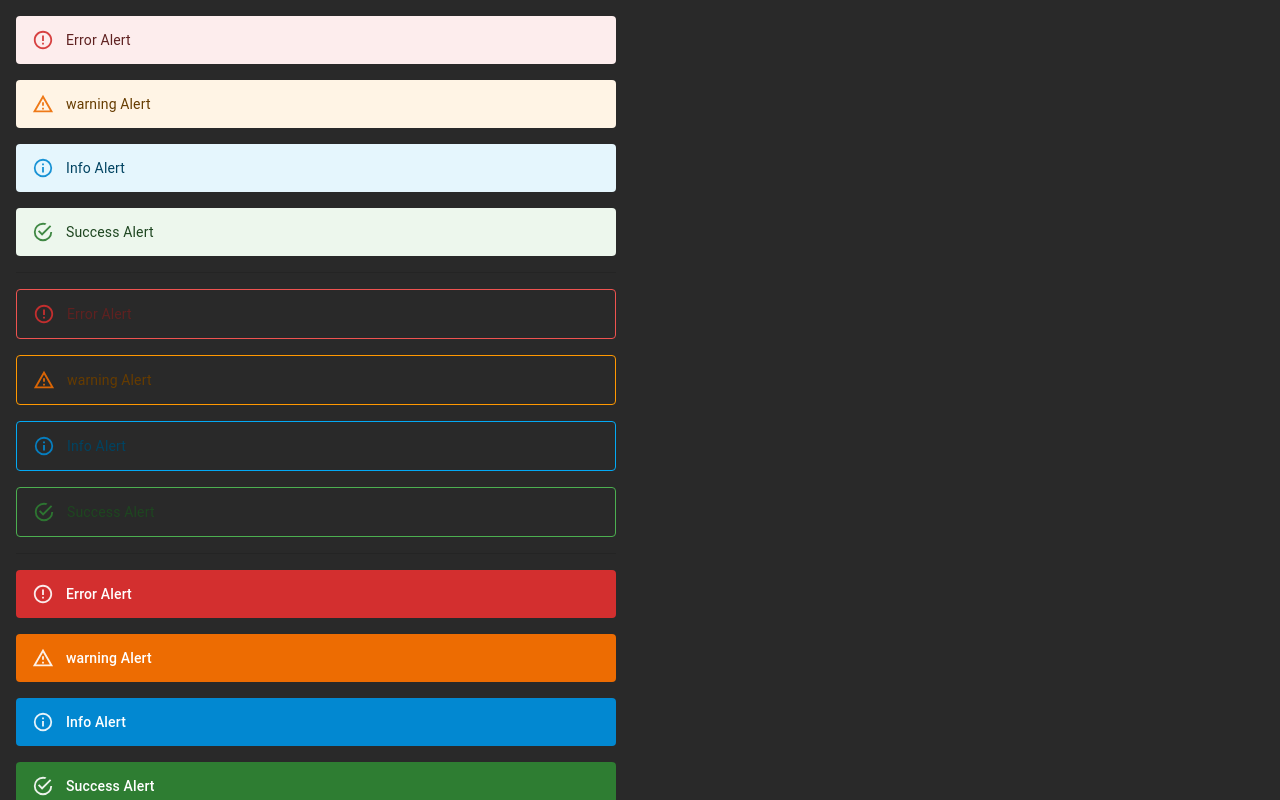
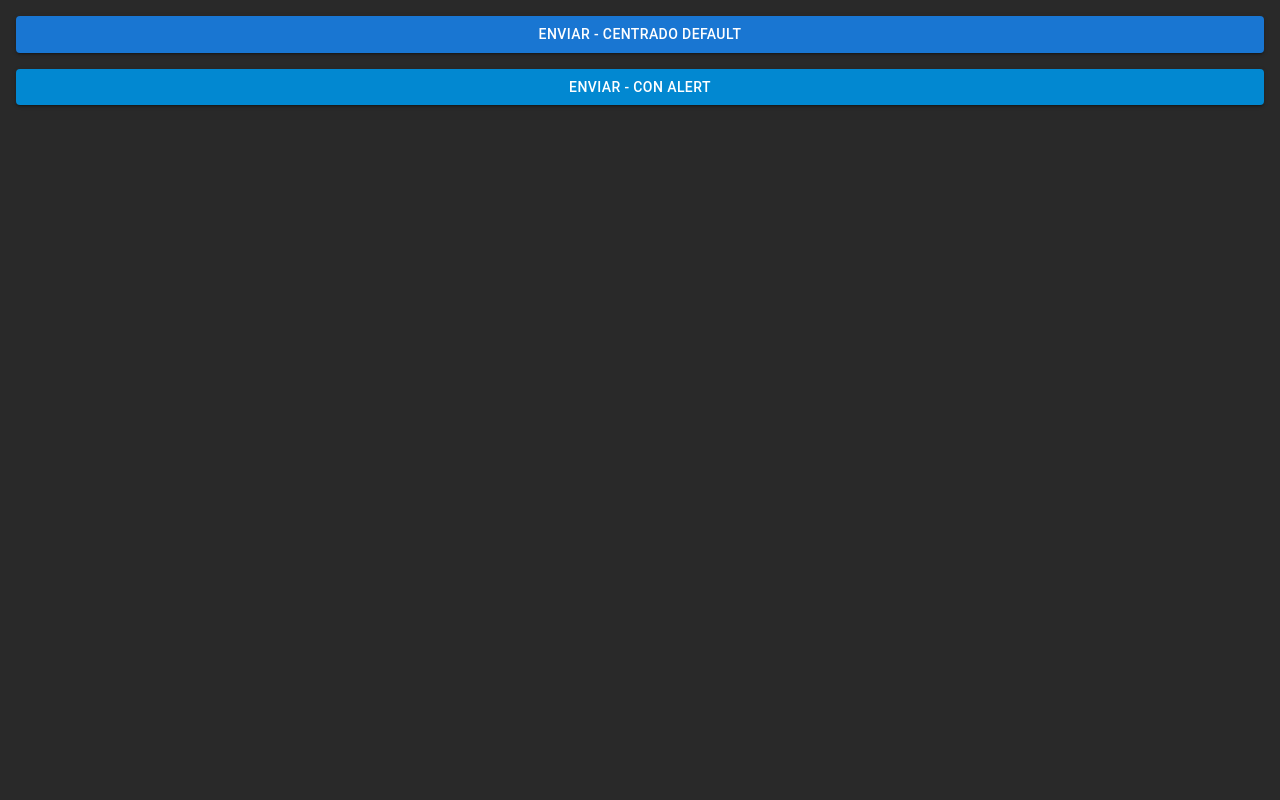
Before and after one commit to SebaGNH/CE-MIU-VY, a React (Vite) app: page / in a window 1280 px wide. Shown: the top 800 px of the page. Built offline with nearby package versions, Linux system fonts and the light colour scheme.

Commit message:
Se agrega SnackBar y  SnackBarAlert de MUI

```diff
--- a/src/App.jsx
+++ b/src/App.jsx
@@ -1,6 +1,6 @@
 import React, {Fragment} from 'react'
 
-import { M01_Typography, M02_Button, M03_ButtonGroup, M04_ToggleButton, M05_TextFields, M06_Select, M07_RadioBtn, M08_CheckBox, M09_Switch, M11_AutoComplete, M12_Box, M13_Stack, M14_Grid, M15_Paper, M16_Card, M17_Accordion, M18_imageList, M19_NavBar, M20_Menu, M21_Link, M22_Breadcrumbs, M23_Drawer, M24_SpeedDial, M25_BottomNavigation, M26_Avatar, M27_Badge, M28_List, M29_Chip, M30_Tooltip, M31_Table, M32_Alert } from './components'
+import { M01_Typography, M02_Button, M03_ButtonGroup, M04_ToggleButton, M05_TextFields, M06_Select, M07_RadioBtn, M08_CheckBox, M09_Switch, M11_AutoComplete, M12_Box, M13_Stack, M14_Grid, M15_Paper, M16_Card, M17_Accordion, M18_imageList, M19_NavBar, M20_Menu, M21_Link, M22_Breadcrumbs, M23_Drawer, M24_SpeedDial, M25_BottomNavigation, M26_Avatar, M27_Badge, M28_List, M29_Chip, M30_Tooltip, M31_Table, M32_Alert, M33_Snackbar } from './components'
 
 import M10_Rating from './components/M10_Rating'
 
@@ -41,7 +41,8 @@ const App = () => {
       {/* <M29_Chip/> */}
       {/* <M30_Tooltip/> */}
       {/* <M31_Table/> */}
-      <M32_Alert/>
+      {/* <M32_Alert/> */}
+      <M33_Snackbar/>
     </Fragment>
   )
 }
--- /dev/null
+++ b/src/components/M33_Snackbar.jsx
@@ -0,0 +1,68 @@
+import React, { useState, forwardRef } from 'react'
+import {Stack, Snackbar, Button,   Alert } from '@mui/material'
+
+const SnackBarAlert = forwardRef(
+  function SnackBarAlert(props, ref) {
+    return <Alert elevation={6} ref={ref} {...props}/>
+  }
+);
+
+
+export const M33_Snackbar = () => {
+  const [open, setIsOpen] = useState(false)
+  const [isOpenAlert, setisOpenAlert] = useState(false)
+
+  const onClose = (e, reason) => {
+    if (reason == 'clickaway') {
+      return
+    }
+    setIsOpen(false)
+  }
+
+  const onCloseAlert = (e, reason) => {
+    if (reason == 'clickaway') {
+      return
+    }
+    setisOpenAlert(false)
+  }
+
+  return (
+    <Stack spacing={2}>
+      <Stack spacing={2}>
+        <Button
+          variant='contained'
+          onClick={ () => setIsOpen(true)}
+        >Enviar - Centrado Default
+        </Button>
+
+        <Snackbar
+          message='Formulario enviado exitosamente'
+          autoHideDuration={1500}
+          open={open}
+          onClose={onClose}
+          anchorOrigin={{ vertical: 'bottom', horizontal: 'center'}}
+        />
+
+
+      {/* Segundo botón */}
+      </Stack>
+      <Stack spacing={2}>
+      <Button
+          variant='contained'
+          color='info'
+          onClick={ () => setisOpenAlert(true)}
+        >Enviar - Con Alert
+        </Button>
+      <Snackbar
+          open={isOpenAlert}
+          autoHideDuration={1500}
+          onClose={onCloseAlert}
+        >
+          <SnackBarAlert onClose={onCloseAlert} severity='success'>
+            Formulario enviado
+          </SnackBarAlert>
+        </Snackbar>
+      </Stack>
+    </Stack>
+  )
+}
--- a/src/components/index.js
+++ b/src/components/index.js
@@ -30,6 +30,7 @@ export * from './M29_Chip'
 export * from './M30_Tooltip'
 export * from './M31_Table'
 export * from './M32_Alert'
+export * from './M33_Snackbar'
 
 
 
```
